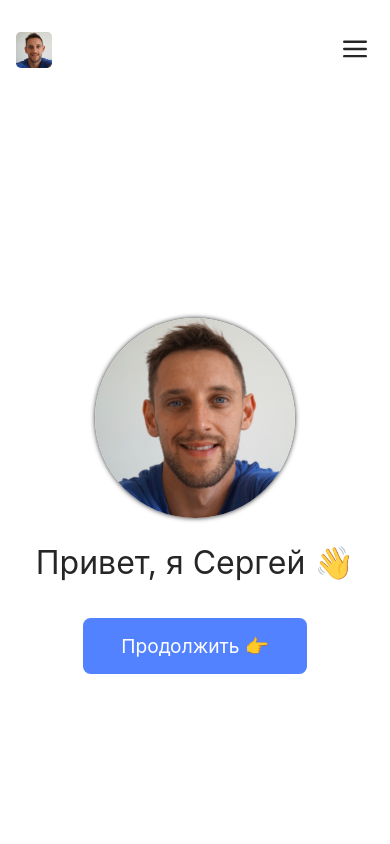
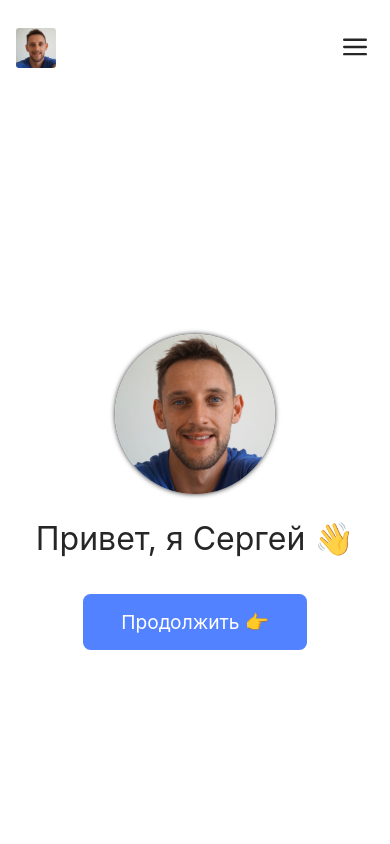
Before and after one commit to ermakovich/ermakovich, a Gatsby site: page / in a window 390 px wide. Shown: the top 844 px of the page. Built offline with nearby package versions, Linux system fonts and the light colour scheme; Gatsby itself is replaced by a stand-in of ours; some packages are replaced by stand-ins of ours.

Commit message:
improve layout responsiveness

```diff
--- a/src/layouts/header/header.js
+++ b/src/layouts/header/header.js
@@ -12,15 +12,17 @@ import IconButton from 'components/icon-button'
 import HamburgerIcon from './hamburger-icon'
 import CloseIcon from './close-icon'
 
+const menuItemBorderRadius = '.2rem'
+
 const Root = styled(Content)`
   display: flex;
   align-items: center;
-  min-height: 100px;
+  min-height: 6rem;
 `
 
 const Menu = styled.menu`
   margin: 0;
-  margin-left: 2em;
+  margin-left: 2rem;
   padding-left: 0;
   display: flex;
 
@@ -32,8 +34,8 @@ const Menu = styled.menu`
     top: 0;
     left: 0;
     right: 0;
-    border-bottom: 1px solid gray;
-    padding: 0 1em;
+    border-bottom: 0.1rem solid gray;
+    padding: 0 1rem;
 
     &:not(.open) {
       display: none;
@@ -55,11 +57,11 @@ const MenuItem = styled.li`
 `
 
 const MenuLink = styled(Link)`
-  padding: 10px;
-  margin: 2px;
+  padding: 0.5rem;
+  margin: 0.2rem;
   color: var(--color-primary) !important;
   background: transparent;
-  border-radius: 3px;
+  border-radius: ${menuItemBorderRadius};
   display: inline-block;
 
   &:active,
@@ -82,8 +84,8 @@ const Right = styled.div`
 
 const CloseMenuButton = styled(IconButton)`
   position: absolute;
-  right: 1em;
-  top: 1.5em;
+  right: 1rem;
+  top: 1.5rem;
   display: none;
 
   @media (${mq.xs}) {
@@ -124,9 +126,12 @@ export default function Header() {
           alt="Logo"
           loading="eager"
           layout="fixed"
-          width={36}
-          height={36}
-          style={{ borderRadius: '0.3em', zIndex: 0 }}
+          style={{
+            width: '2.5rem',
+            height: '2.5rem',
+            borderRadius: menuItemBorderRadius,
+            zIndex: 0,
+          }}
         />
       </Link>
       <Menu className={isMenuOpen ? 'open' : ''}>
--- a/src/layouts/layout.css
+++ b/src/layouts/layout.css
@@ -33,6 +33,30 @@ html {
 @media (min-width: 577px) {
   html {
     font-size: 20px;
+  }
+}
+
+@media (min-width: 1600px) {
+  html {
+    font-size: 24px;
+  }
+}
+
+@media (min-width: 1920px) {
+  html {
+    font-size: 30px;
+  }
+}
+
+@media (min-width: 2048px) {
+  html {
+    font-size: 36px;
+  }
+}
+
+@media (min-width: 2560px) {
+  html {
+    font-size: 42px;
   }
 }
 
--- a/src/pages/index.js
+++ b/src/pages/index.js
@@ -45,13 +45,13 @@ export default function IndexPage() {
         <StaticImage
           src="../images/avatar.jpg"
           alt="Photo"
-          width={200}
-          height={200}
           loading="eager"
           style={{
+            width: '10rem',
+            height: '10rem',
             margin: '0 auto',
             borderRadius: '50%',
-            boxShadow: '0 0 5px 0',
+            boxShadow: '0 0 .3rem 0',
             zIndex: 0,
           }}
         />
```
Also changed, not shown: src/components/posts/post-preview/post-preview-image.js (+12 -10 lines), src/pages/resume/index.js (+9 -11 lines).
